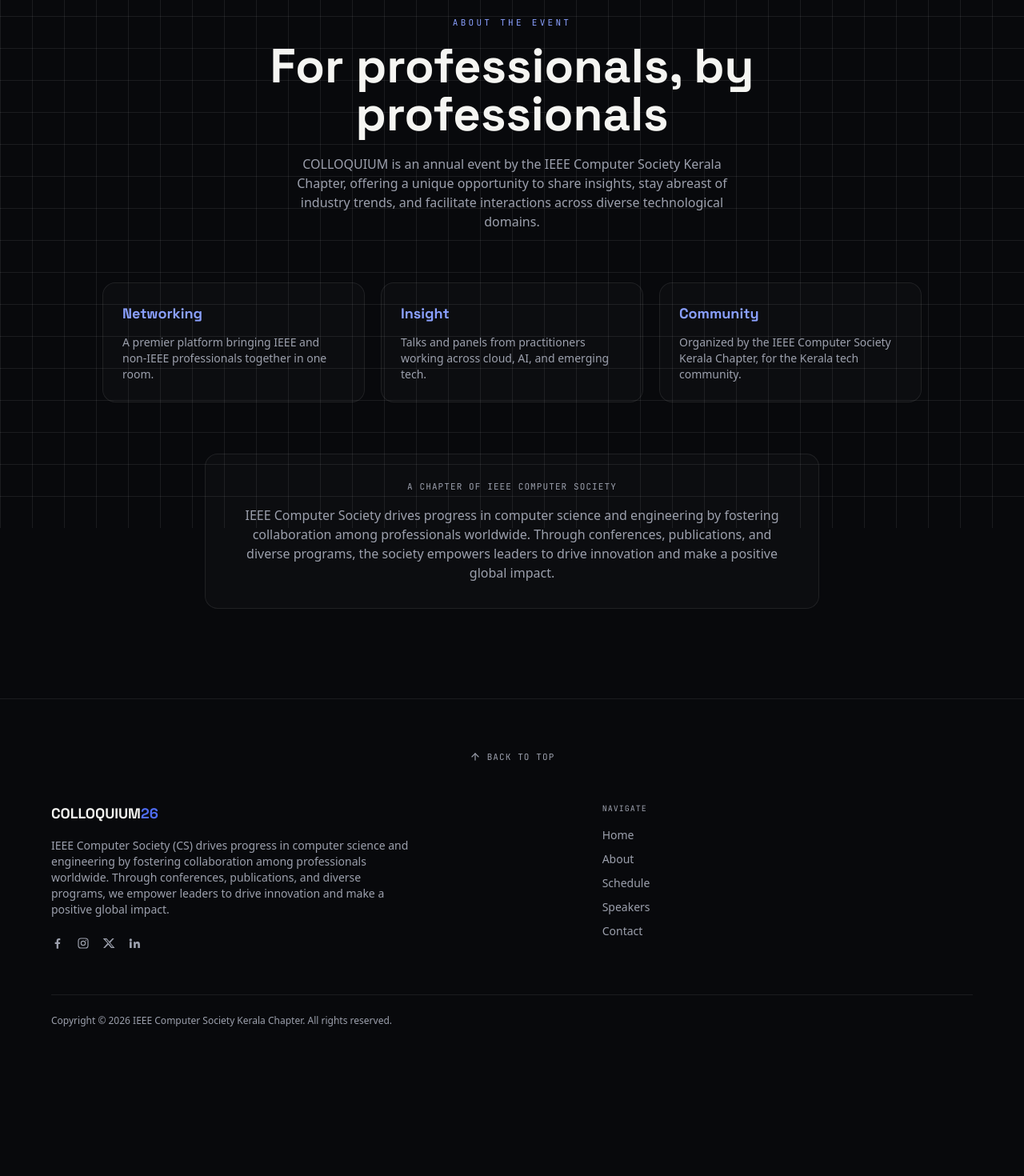
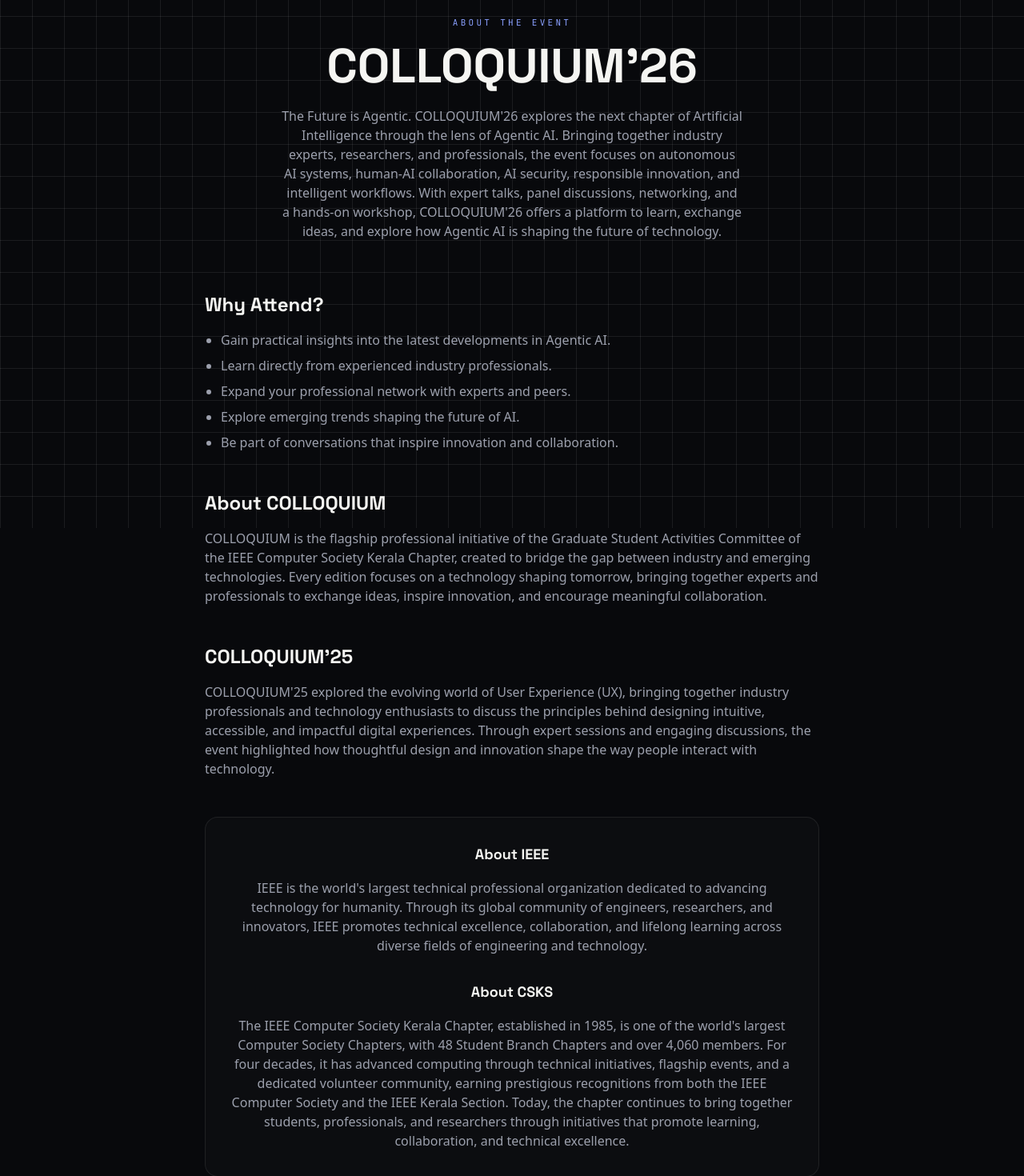
Before and after one commit to abs004/colloquium26, a Next.js app in the folder colloquium26/: page /about in a window 1280 px wide. Shown: the part 140-1610 px from the top of the page at 80% size. Before the commit the page ends 1488 px from the top, so only its background shows below. Built offline with nearby package versions, Linux system fonts and the light colour scheme.

Commit message:
corrected data

```diff
--- a/colloquium26/src/app/about/page.tsx
+++ b/colloquium26/src/app/about/page.tsx
@@ -1,23 +1,5 @@
 import BackgroundField from "@/components/BackgroundField";
 import PageHeader from "@/components/PageHeader";
-
-const pillars = [
-  {
-    title: "Networking",
-    detail:
-      "A premier platform bringing IEEE and non-IEEE professionals together in one room.",
-  },
-  {
-    title: "Insight",
-    detail:
-      "Talks and panels from practitioners working across cloud, AI, and emerging tech.",
-  },
-  {
-    title: "Community",
-    detail:
-      "Organized by the IEEE Computer Society Kerala Chapter, for the Kerala tech community.",
-  },
-];
 
 export default function AboutPage() {
   return (
@@ -25,35 +7,47 @@
       <BackgroundField />
       <PageHeader
         eyebrow="About the event"
-        title="For professionals, by professionals"
-        description="COLLOQUIUM is an annual event by the IEEE Computer Society Kerala Chapter, offering a unique opportunity to share insights, stay abreast of industry trends, and facilitate interactions across diverse technological domains."
+        title="COLLOQUIUM'26"
+        description="The Future is Agentic. COLLOQUIUM'26 explores the next chapter of Artificial Intelligence through the lens of Agentic AI. Bringing together industry experts, researchers, and professionals, the event focuses on autonomous AI systems, human-AI collaboration, AI security, responsible innovation, and intelligent workflows. With expert talks, panel discussions, networking, and a hands-on workshop, COLLOQUIUM'26 offers a platform to learn, exchange ideas, and explore how Agentic AI is shaping the future of technology."
       />
 
       <section className="px-6 pb-16 sm:pb-28">
-        <div className="mx-auto grid max-w-5xl gap-5 sm:grid-cols-3">
-          {pillars.map((p) => (
-            <div
-              key={p.title}
-              className="rounded-2xl border border-white/10 bg-white/[0.02] p-6"
-            >
-              <h3 className="font-display text-lg font-bold text-accent-soft">
-                {p.title}
-              </h3>
-              <p className="mt-3 text-sm text-muted">{p.detail}</p>
-            </div>
-          ))}
-        </div>
+        <div className="mx-auto max-w-3xl space-y-12 text-muted">
+          <div>
+            <h3 className="font-display text-2xl font-bold text-foreground">Why Attend?</h3>
+            <ul className="mt-4 list-disc pl-5 space-y-2">
+              <li>Gain practical insights into the latest developments in Agentic AI.</li>
+              <li>Learn directly from experienced industry professionals.</li>
+              <li>Expand your professional network with experts and peers.</li>
+              <li>Explore emerging trends shaping the future of AI.</li>
+              <li>Be part of conversations that inspire innovation and collaboration.</li>
+            </ul>
+          </div>
 
-        <div className="mx-auto mt-16 max-w-3xl rounded-2xl border border-white/10 bg-white/[0.02] p-8 text-center">
-          <p className="font-mono text-[11px] uppercase tracking-widest text-muted">
-            A chapter of IEEE Computer Society
-          </p>
-          <p className="mt-4 text-muted">
-            IEEE Computer Society drives progress in computer science and
-            engineering by fostering collaboration among professionals worldwide.
-            Through conferences, publications, and diverse programs, the society
-            empowers leaders to drive innovation and make a positive global impact.
-          </p>
+          <div>
+            <h3 className="font-display text-2xl font-bold text-foreground">About COLLOQUIUM</h3>
+            <p className="mt-4">
+              COLLOQUIUM is the flagship professional initiative of the Graduate Student Activities Committee of the IEEE Computer Society Kerala Chapter, created to bridge the gap between industry and emerging technologies. Every edition focuses on a technology shaping tomorrow, bringing together experts and professionals to exchange ideas, inspire innovation, and encourage meaningful collaboration.
+            </p>
+          </div>
+
+          <div>
+            <h3 className="font-display text-2xl font-bold text-foreground">COLLOQUIUM&apos;25</h3>
+            <p className="mt-4">
+              COLLOQUIUM&apos;25 explored the evolving world of User Experience (UX), bringing together industry professionals and technology enthusiasts to discuss the principles behind designing intuitive, accessible, and impactful digital experiences. Through expert sessions and engaging discussions, the event highlighted how thoughtful design and innovation shape the way people interact with technology.
+            </p>
+          </div>
+
+          <div className="rounded-2xl border border-white/10 bg-white/[0.02] p-8 text-center mt-12">
+            <h3 className="font-display text-lg font-bold text-foreground">About IEEE</h3>
+            <p className="mt-4">
+              IEEE is the world&apos;s largest technical professional organization dedicated to advancing technology for humanity. Through its global community of engineers, researchers, and innovators, IEEE promotes technical excellence, collaboration, and lifelong learning across diverse fields of engineering and technology.
+            </p>
+            <h3 className="font-display text-lg font-bold text-foreground mt-8">About CSKS</h3>
+            <p className="mt-4">
+              The IEEE Computer Society Kerala Chapter, established in 1985, is one of the world&apos;s largest Computer Society Chapters, with 48 Student Branch Chapters and over 4,060 members. For four decades, it has advanced computing through technical initiatives, flagship events, and a dedicated volunteer community, earning prestigious recognitions from both the IEEE Computer Society and the IEEE Kerala Section. Today, the chapter continues to bring together students, professionals, and researchers through initiatives that promote learning, collaboration, and technical excellence.
+            </p>
+          </div>
         </div>
       </section>
     </>
--- a/colloquium26/src/app/schedule/page.tsx
+++ b/colloquium26/src/app/schedule/page.tsx
@@ -25,6 +25,24 @@
                   {item.title}
                 </h3>
                 <p className="mt-1 text-sm text-muted">{item.detail}</p>
+
+                {item.speaker && (
+                  <div className="mt-3">
+                    <p className="text-sm font-semibold text-foreground">{item.speaker}</p>
+                    <p className="text-xs text-muted">{item.role}</p>
+                  </div>
+                )}
+
+                {item.panelists && (
+                  <ul className="mt-3 space-y-2 border-l-2 border-white/10 pl-3">
+                    {item.panelists.map((p, idx) => (
+                      <li key={idx}>
+                        <p className="text-sm font-semibold text-foreground">{p.name}</p>
+                        <p className="text-xs text-muted">{p.role}</p>
+                      </li>
+                    ))}
+                  </ul>
+                )}
               </li>
             ))}
           </ol>
--- a/colloquium26/src/components/Footer.tsx
+++ b/colloquium26/src/components/Footer.tsx
@@ -30,10 +30,8 @@
               COLLOQUIUM<span className="text-accent">26</span>
             </span>
             <p className="mt-4 max-w-md text-sm text-muted">
-              IEEE Computer Society (CS) drives progress in computer science and
-              engineering by fostering collaboration among professionals worldwide.
-              Through conferences, publications, and diverse programs, we empower
-              leaders to drive innovation and make a positive global impact.
+              COLLOQUIUM&apos;26 — For Professionals. By Professionals. Where ideas spark innovation, conversations
+              create opportunities, and the future of technology comes to life.
             </p>
             <div className="mt-6 flex items-center gap-4">
               <a href={socials.facebook} aria-label="Facebook" className="text-muted hover:text-foreground">
--- a/colloquium26/src/components/Hero.tsx
+++ b/colloquium26/src/components/Hero.tsx
@@ -45,9 +45,7 @@
         </motion.p>
 
         <motion.p variants={item} className="mx-auto mt-8 max-w-xl text-balance text-base text-muted">
-          An annual event by the IEEE Computer Society Kerala Chapter — a premier
-          networking platform for IEEE and non-IEEE professionals to share insights,
-          track industry trends, and connect across technological domains.
+          {event.description}
         </motion.p>
 
         <motion.div variants={item} className="mt-10 flex flex-col items-center justify-center gap-3 xs:flex-row xs:gap-4">
--- a/colloquium26/src/components/Speakers.tsx
+++ b/colloquium26/src/components/Speakers.tsx
@@ -35,7 +35,6 @@
           </h2>
           <p className="mt-4 text-muted">
             Renowned experts and academics shaping the future of technology.
-            Full speaker lineup for Colloquium&apos;26 coming soon.
           </p>
         </motion.div>
 
--- a/colloquium26/src/lib/data.ts
+++ b/colloquium26/src/lib/data.ts
@@ -1,11 +1,13 @@
 export const event = {
   edition: "Colloquium'26",
-  tagline: "For professionals, by professionals",
-  date: "TBA, 2026",
-  time: "09:00 AM – 02:00 PM",
-  venue: "Venue to be announced",
+  tagline: "The Future is Agentic",
+  description:
+    "COLLOQUIUM'26 explores the next chapter of Artificial Intelligence through the lens of Agentic AI — autonomous AI systems, human-AI collaboration, AI security, responsible innovation, and intelligent workflows. Expert talks, panel discussions, networking, and a hands-on workshop.",
+  date: "Saturday, 15 August 2026",
+  time: "9:30 AM – 1:30 PM",
+  venue: "EQUIPO Business Solutions Private Limited, Thiruvananthapuram",
   venueBlurb:
-    "This year's venue is still being finalized. Colloquium'26 will once again bring together IEEE and non-IEEE professionals for a day of talks, networking, and hands-on exposure to emerging technology.",
+    "Join us at EQUIPO Business Solutions Private Limited, Thiruvananthapuram, for an engaging day of expert sessions, panels, and networking focused on the future of Agentic AI.",
   registerUrl: "#register",
 };
 
@@ -18,27 +20,46 @@
 };
 
 export const speakers: Speaker[] = [
-  { name: "Anup G Prasad", role: "TITLE HERE", initials: "AP", accent: "blue", image: "/images/assets/speakers/anup-g-prasad.png" },
-  { name: "Fincy", role: "TITLE HERE", initials: "F", accent: "amber", image: "/images/assets/speakers/fincy.jpeg" },
-  { name: "Gregory Kurien", role: "TITLE HERE", initials: "GK", accent: "coral", image: "/images/assets/speakers/gregory-kurien.jpeg" },
-  { name: "Neeraj V Ipe", role: "TITLE HERE", initials: "NI", accent: "emerald", image: "/images/assets/speakers/neeraj-v-ipe.png" },
-  { name: "Sai Pramod V V N S", role: "TITLE HERE", initials: "SP", accent: "blue", image: "/images/assets/speakers/sai-pramod.jpeg" },
-  { name: "Sneha C", role: "TITLE HERE", initials: "SC", accent: "amber", image: "/images/assets/speakers/sneha-c.jpeg" },
+  { name: "Anup G Prasad", role: "Lead AI Engineer, Equipo Health Inc", initials: "AP", accent: "blue", image: "/images/assets/speakers/anup-g-prasad.png" },
+  { name: "Sameen Sardar", role: "CMO & Co-Founder, Tenztro Pvt Ltd", initials: "SS", accent: "coral" },
+  { name: "Kiran S Raj", role: "Lead Data Scientist, Qualys", initials: "KR", accent: "emerald" },
+  { name: "Fincy M Yousuff", role: "Vice President, Growth, Equipo Health Inc", initials: "FY", accent: "amber", image: "/images/assets/speakers/fincy.jpeg" },
+  { name: "Gregory Kurien", role: "Junior Software Engineer, Lektik Consulting", initials: "GK", accent: "coral", image: "/images/assets/speakers/gregory-kurien.jpeg" },
+  { name: "Neeraj V Ipe", role: "Team Lead, Accenture Song", initials: "NI", accent: "emerald", image: "/images/assets/speakers/neeraj-v-ipe.png" },
+  { name: "Sai Pramod V V N S", role: "Software Engineer, Verteil", initials: "SP", accent: "blue", image: "/images/assets/speakers/sai-pramod.jpeg" },
+  { name: "Sneha C", role: "Software Engineer, Verteil", initials: "SC", accent: "amber", image: "/images/assets/speakers/sneha-c.jpeg" },
 ];
 
 export type ScheduleItem = {
   time: string;
   title: string;
   detail: string;
+  speaker?: string;
+  role?: string;
+  panelists?: { name: string; role: string }[];
 };
 
 export const schedule: ScheduleItem[] = [
-  { time: "09:00 AM", title: "Registration & Check-in", detail: "Badge pickup and networking coffee" },
-  { time: "09:30 AM", title: "Opening Remarks", detail: "IEEE Computer Society Kerala Chapter" },
-  { time: "10:00 AM", title: "Keynote Session", detail: "Speaker to be announced" },
-  { time: "11:15 AM", title: "Panel Discussion", detail: "Topic to be announced" },
-  { time: "12:30 PM", title: "Lunch & Networking", detail: "Open floor for connections" },
-  { time: "01:30 PM", title: "Closing Session", detail: "Awards and closing remarks" },
+  { time: "8:30 AM", title: "Registration", detail: "Badge pickup and networking" },
+  { time: "9:30 AM", title: "Inauguration", detail: "Opening ceremony" },
+  { time: "9:50 AM", title: "Tea Break", detail: "Short refreshment break" },
+  { time: "10:00 AM", title: "Expert Session", detail: "\"The Autonomous Workforce: Redefining Human-AI Collaboration\"", speaker: "Anup G Prasad", role: "Lead AI Engineer, Equipo Health Inc" },
+  { time: "10:45 AM", title: "Networking Session", detail: "Interactive networking", speaker: "Sameen Sardar", role: "CMO & Co-Founder, Tenztro Pvt Ltd" },
+  { time: "11:00 AM", title: "Workshop", detail: "\"Agentic Workflows and Orchestration\"", speaker: "Kiran S Raj", role: "Lead Data Scientist, Qualys" },
+  {
+    time: "12:00 PM",
+    title: "Panel Discussion",
+    detail: "\"Sustainability in the Age of AI\"",
+    panelists: [
+      { name: "Gregory Kurien (Moderator)", role: "Junior Software Engineer, Lektik Consulting" },
+      { name: "Neeraj V Ipe", role: "Team Lead, Accenture Song" },
+      { name: "Sai Pramod V V N S", role: "Software Engineer, Verteil" },
+      { name: "Sneha C", role: "Software Engineer, Verteil" },
+      { name: "Fincy M Yousuff", role: "Vice President, Growth, Equipo Health Inc" }
+    ]
+  },
+  { time: "1:00 PM", title: "Closing Ceremony + Group Photo", detail: "Event wrap-up" },
+  { time: "1:30 PM", title: "Lunch", detail: "Networking lunch" }
 ];
 
 export const sponsors: string[] = ["SPONSOR", "SPONSOR", "SPONSOR", "SPONSOR"];
```
